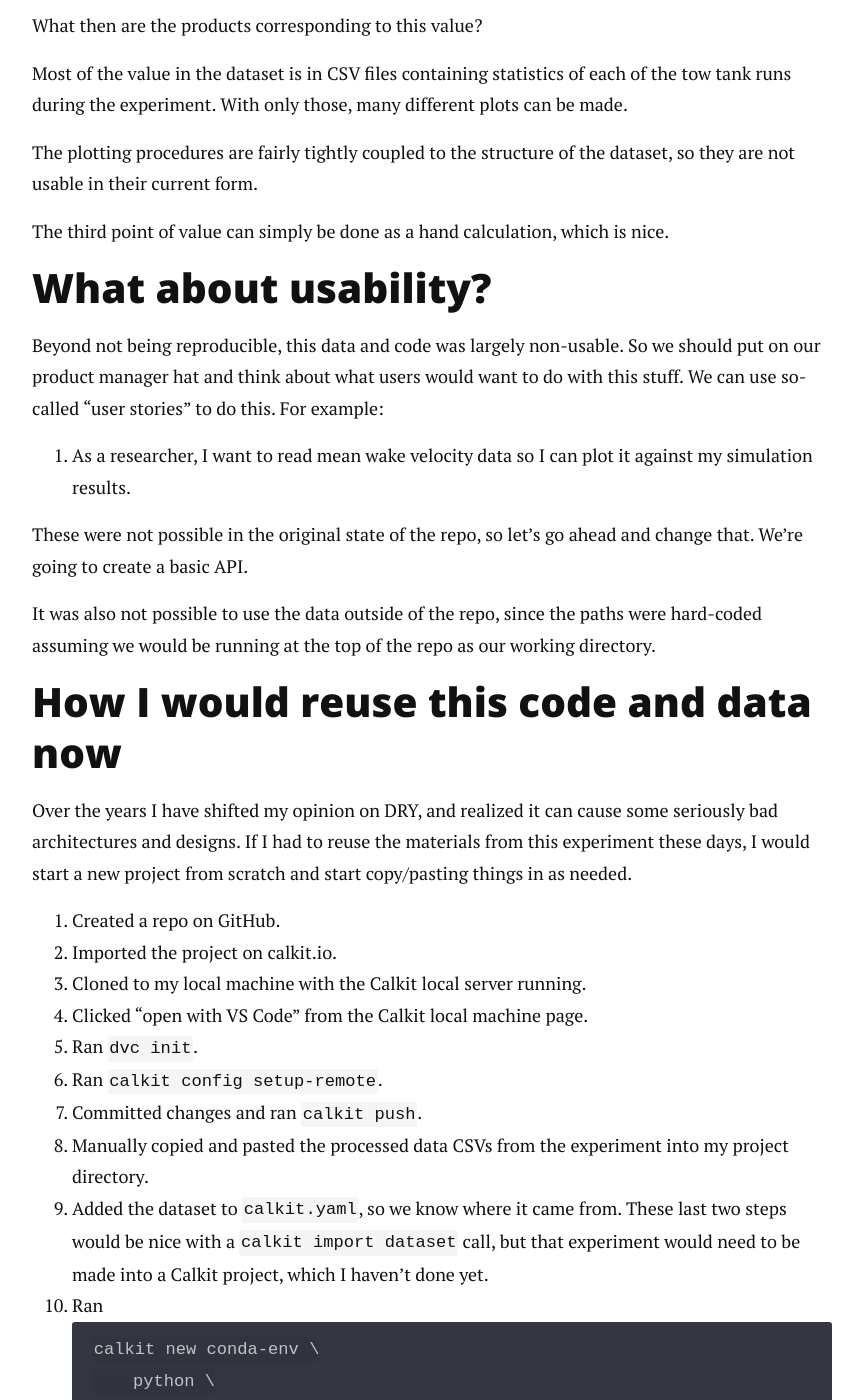
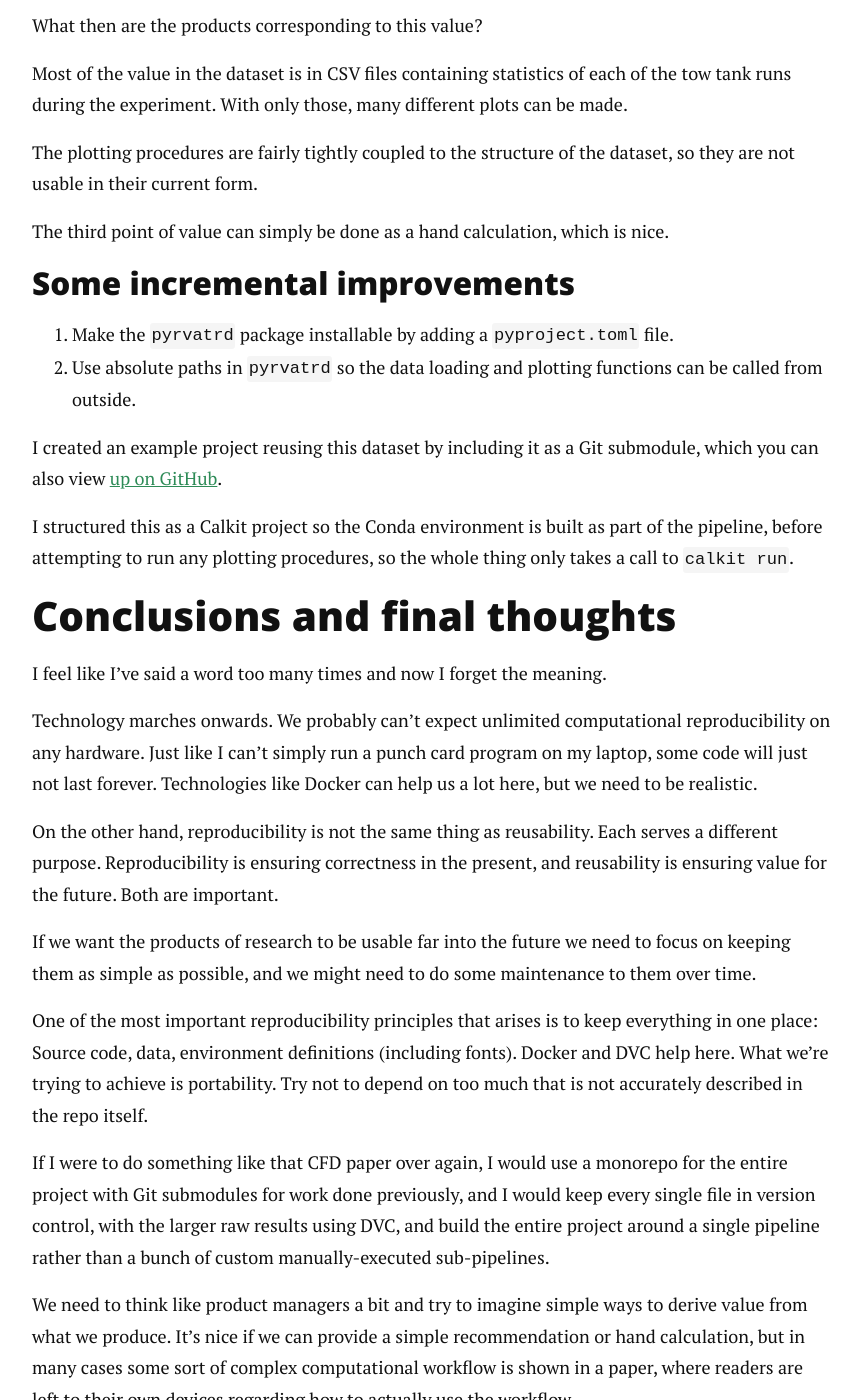
Before and after one commit to petebachant/petebachant.github.io, a Jekyll site: the page built from _posts/2024-12-03-failed-to-repro.markdown, in a window 1280 px wide and 1400 px high, scrolled down 12503 px. Shown: the whole window, without its empty margins (208-1071 px from the left). Built offline with Jekyll 4.4.1, drawn with Linux system fonts in a browser that asks for light colours; nearby versions of some CDN libraries; comment, search, counter and statistics services are not loaded; some of the changed text lies outside the part shown.

Commit message:
Simplify incremental improvements

````diff
--- a/_posts/2024-12-03-failed-to-repro.markdown
+++ b/_posts/2024-12-03-failed-to-repro.markdown
@@ -379,88 +379,24 @@ dataset, so they are not usable in their current form.
 The third point of value can simply be done as a hand calculation,
 which is nice.
 
-## What about usability?
+### Some incremental improvements
 
-Beyond not being reproducible,
-this data and code was largely non-usable.
-So we should put on our product manager hat and think about
-what users would want to do with this stuff.
-We can use so-called "user stories" to do this.
-For example:
+1. Make the `pyrvatrd` package installable by adding a `pyproject.toml` file.
+2. Use absolute paths in `pyrvatrd` so the data loading and plotting functions
+   can be called from outside.
 
-1. As a researcher, I want to read mean wake velocity data so I can plot it
-   against my simulation results.
+I created an example project reusing this dataset by including it as
+a Git submodule, which you can also view
+[up on GitHub](https://github.com/petebachant/reuse-rvat-re-dep).
 
-These were not possible in the original state of the repo,
-so let's go ahead and change that.
-We're going to create a basic API.
-
-It was also not possible to use the data outside of the repo,
-since the paths were hard-coded assuming we would be running at the top
-of the repo as our working directory.
-
-## How I would reuse this code and data now
-
-Over the years I have shifted my opinion on DRY,
-and realized it can cause some seriously bad architectures and designs.
-If I had to reuse the materials from this experiment these days,
-I would start a new project from scratch and start copy/pasting things in
-as needed.
-
-1. Created a repo on GitHub.
-2. Imported the project on calkit.io.
-3. Cloned to my local machine with the Calkit local server running.
-4. Clicked "open with VS Code" from the Calkit local machine page.
-5. Ran `dvc init`.
-6. Ran `calkit config setup-remote`.
-7. Committed changes and ran `calkit push`.
-8. Manually copied and pasted the processed data CSVs from the experiment into
-   my project directory.
-9. Added the dataset to `calkit.yaml`, so we know where it came from.
-   These last two steps would be nice with a `calkit import dataset` call,
-   but that experiment would need to be made into a Calkit project,
-   which I haven't done yet.
-10. Ran
-    ```sh
-    calkit new conda-env \
-        python \
-        pip \
-        matplotlib \
-        pandas \
-        jupyter \
-        --pip pxl \
-        -n reuse-rvat-re-dep \
-        --stage check-conda-env
-    ```
-11. Ran the pipeline with `calkit run`, which created the environment and a lock
-    file.
-12. Copied the `pyrvatrd` package into my project directory and added to
-    `calkit.yaml` so we can know what it was derived from.
-13. Started a notebook called `notebook.ipynb` and copy/pasted a function from
-    the experiment repo into it to see if I could replicate the mean velocity
-    contour/quiver plot.
-14. Did a whole bunch to get that script to run in a new environment.
-    See the commits in the repo.
-15. Added a pipeline stage to generate the mean contour/quiver plots at all
-    velocities.
-16. Added figures to `calkit.yaml` for each of these.
-17. Ran the pipeline, committed and pushed everything to the cloud.
-
-## Improving the reusability of this experimental data
-
-I created a new project assuming I was going to try to reuse the
-RVAT-Re-dep data to validate a simulation.
-
-Make this a RVAT-Re-dep an installable Python package:
-
-```sh
-calkit new python-package unh_rvat_re_dep
-```
-
-This creates a `pyproject.toml` file and adds the package to the
-`software.packages` section in `calkit.yaml`.
+I structured this as a Calkit project so the Conda environment is
+built as part of the pipeline,
+before attempting to run any plotting procedures,
+so the whole thing only takes a call to `calkit run`.
 
 ## Conclusions and final thoughts
+
+I feel like I've said a word too many times and now I forget the meaning.
 
 Technology marches onwards.
 We probably can't expect unlimited computational reproducibility
@@ -546,3 +482,7 @@ or is enough to simply provide all of the materials?
 
 Perhaps this project as a whole can be treated as a starting point
 for the user, and they can morph it to their own ends?
+
+Do you have some results for which you'd like to check the reproducibility?
+I might be willing to give it a shot as well.
+Shoot me an email!
````
